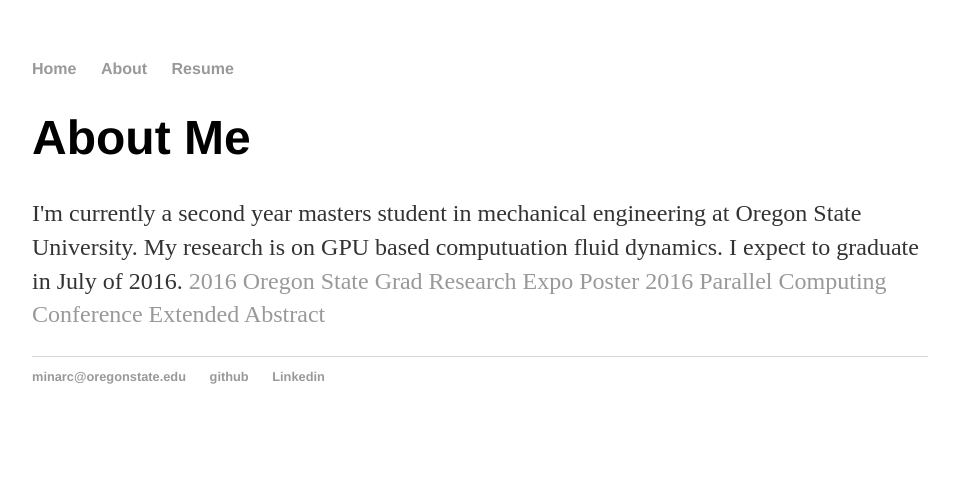
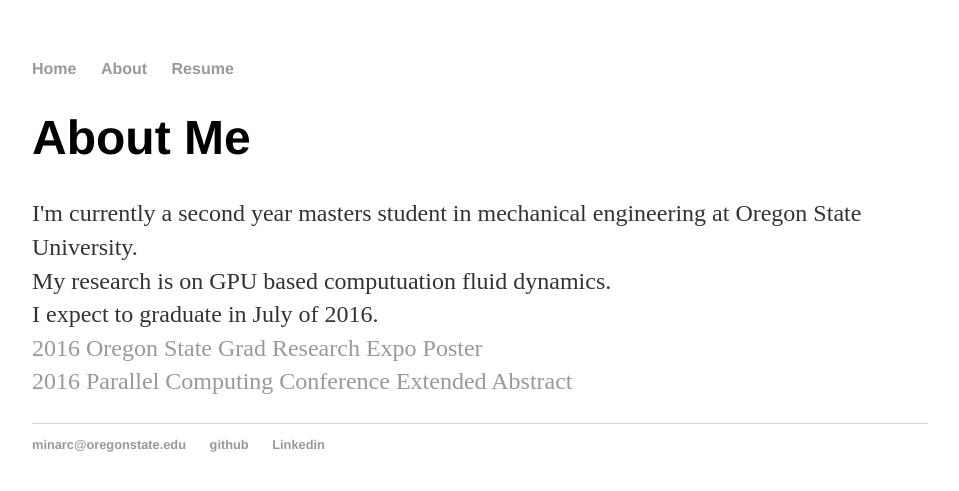
Before and after one commit to chrisminar/chrisminar.github.io, a Jekyll site: the page built from about/index.html, in a window 1280 px wide. Shown: the top 491 px of the page, without its empty margins (160-1119 px from the left). Built offline with Jekyll 4.4.1, drawn with Linux system fonts in a browser that asks for light colours.

```diff
--- a/about/index.html
+++ b/about/index.html
@@ -4,10 +4,10 @@ title: Chris Minar
 ---
 <div class="blurb">
 	<h1>About Me</h1>
-	<p>I'm currently a second year masters student in mechanical engineering at Oregon State University.
-	My research is on GPU based computuation fluid dynamics.
-	I expect to graduate in July of 2016.
-	<a href="grad_expo_poster_2016_chris_minar.pdf" target="_blank">2016 Oregon State Grad Research Expo Poster</a>
-	<a href="parallel_CFD_2016_paper.pdf" target="_blank">2016 Parallel Computing Conference Extended Abstract</a>
+	<p>I'm currently a second year masters student in mechanical engineering at Oregon State University.     <br>
+	My research is on GPU based computuation fluid dynamics.    <br>
+	I expect to graduate in July of 2016.    <br>
+	<a href="grad_expo_poster-2016-chris-minar.pdf" target="_blank">2016 Oregon State Grad Research Expo Poster</a>    <br>
+	<a href="parallel_CFD_2016_paper.pdf" target="_blank">2016 Parallel Computing Conference Extended Abstract</a>    <br>
 	</p>
 </div><!-- /.blurb -->
```
